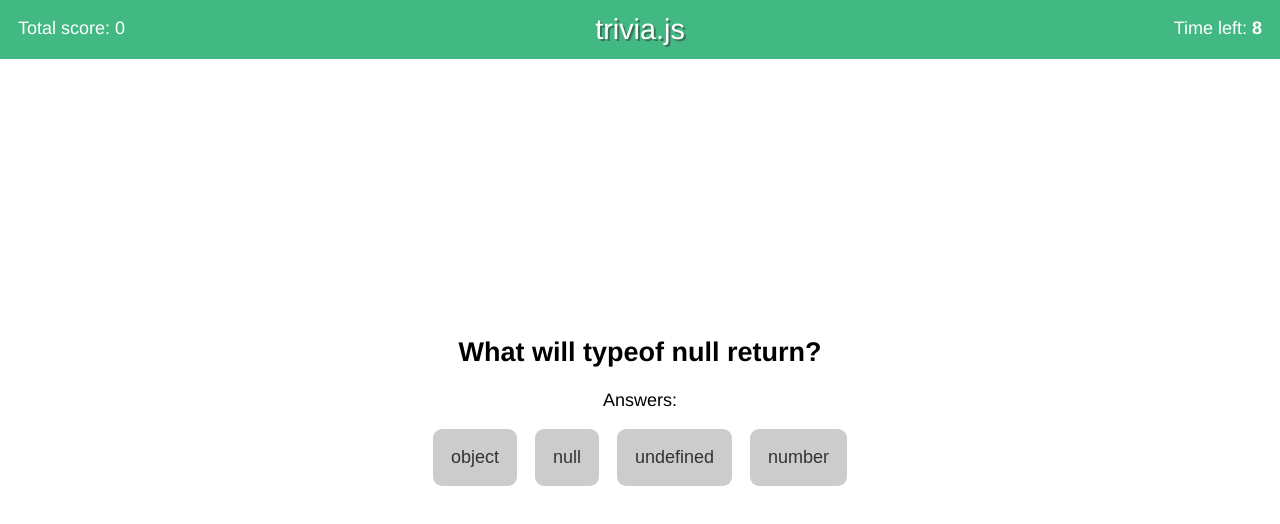
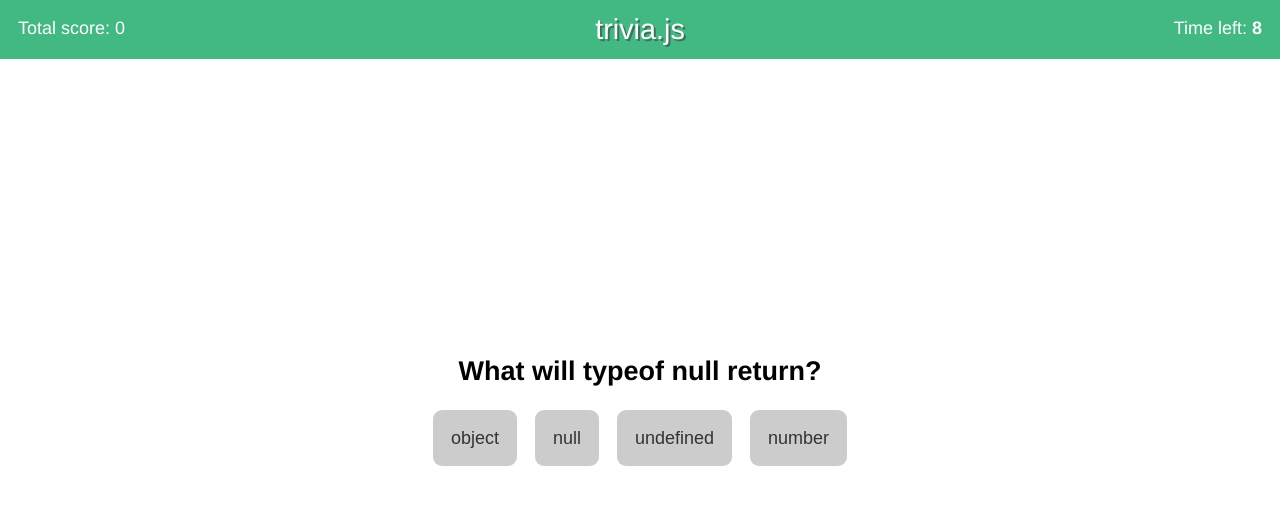
Before and after one commit to smonusbonus/trivia-js, a Vue app: page / in a window 1280 px wide. Both pictures are taken after a click on the button "TRY ME!". Shown: the top 524 px of the page. Built offline with nearby package versions, Linux system fonts and the light colour scheme; a web font is replaced by a local one.

Commit message:
Remove label "Answers", because it is unnecessary

```diff
--- a/src/components/Question.vue
+++ b/src/components/Question.vue
@@ -2,7 +2,6 @@
   <div class="question">
     <h2>{{ question.question }}</h2>
     <div>
-      <p>Answers:</p>
       <button type="button" v-for="answer in question.answers" v-on:click="checkCorrect(answer)">
         {{ answer }}
       </button>
```
